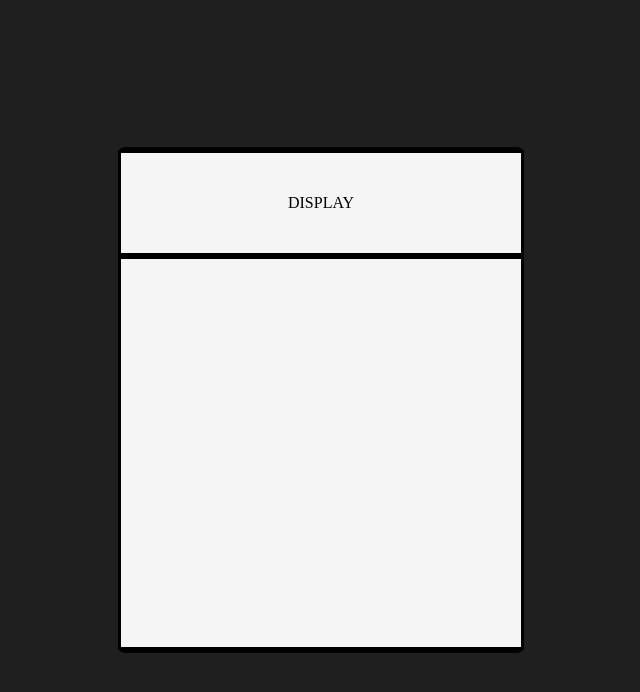
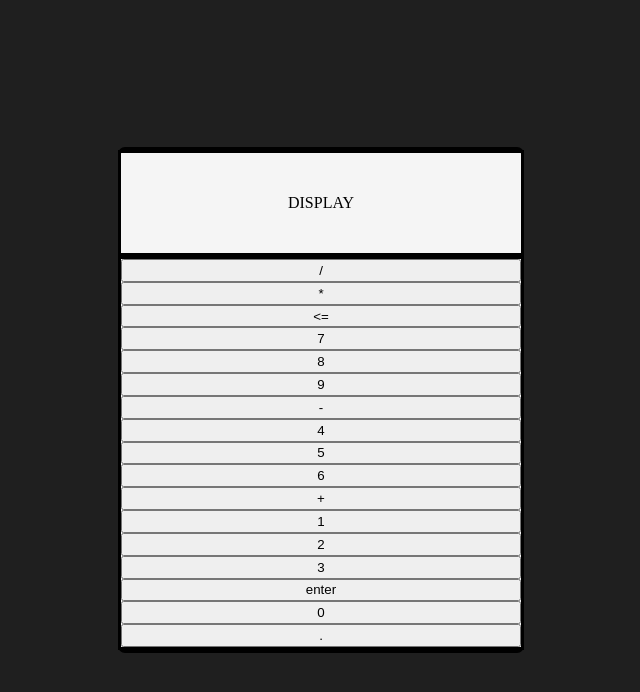
Before and after one commit to Downeyn21/Calculator, a React (Vite) app: page / in a window 1280 px wide. Shown: the top 692 px of the page, without its empty margins (319-959 px from the left). Built offline with nearby package versions, Linux system fonts and the light colour scheme.

Commit message:
keys mapped

```diff
--- a/src/Components/Keypad.jsx
+++ b/src/Components/Keypad.jsx
@@ -1,11 +1,42 @@
+
+
 function Keypad() {
 
-    const keys = []
+    const keys = [
+        {label: '/'},
+        {label: '*'},
+        {label: '<=', colSpan: 2},
+
+        {label: '7'},
+        {label: '8'},
+        {label: '9'},
+        {label: '-'},
+
+        {label: '4'},
+        {label: '5'},
+        {label: '6'},
+        {label: '+'},
+
+        {label: '1'},
+        {label: '2'},
+        {label: '3'},
+
+        {label: 'enter', rowSpan: 2},
+        {label: '0', colSpan: 2},
+        {label: '.'}
+    ]
+
 
     return (
         <>
             <div className="keypadContainer">
-
+                {keys.map((key, index) => (
+                    <button
+                    key={index}
+                    >
+                        {key.label}
+                    </button>
+                ))}
             </div>
         </>
     );
--- a/src/Style/main.scss
+++ b/src/Style/main.scss
@@ -25,4 +25,5 @@
     border: solid;
     flex-grow: 1;
     display: grid;
+
 }
```
